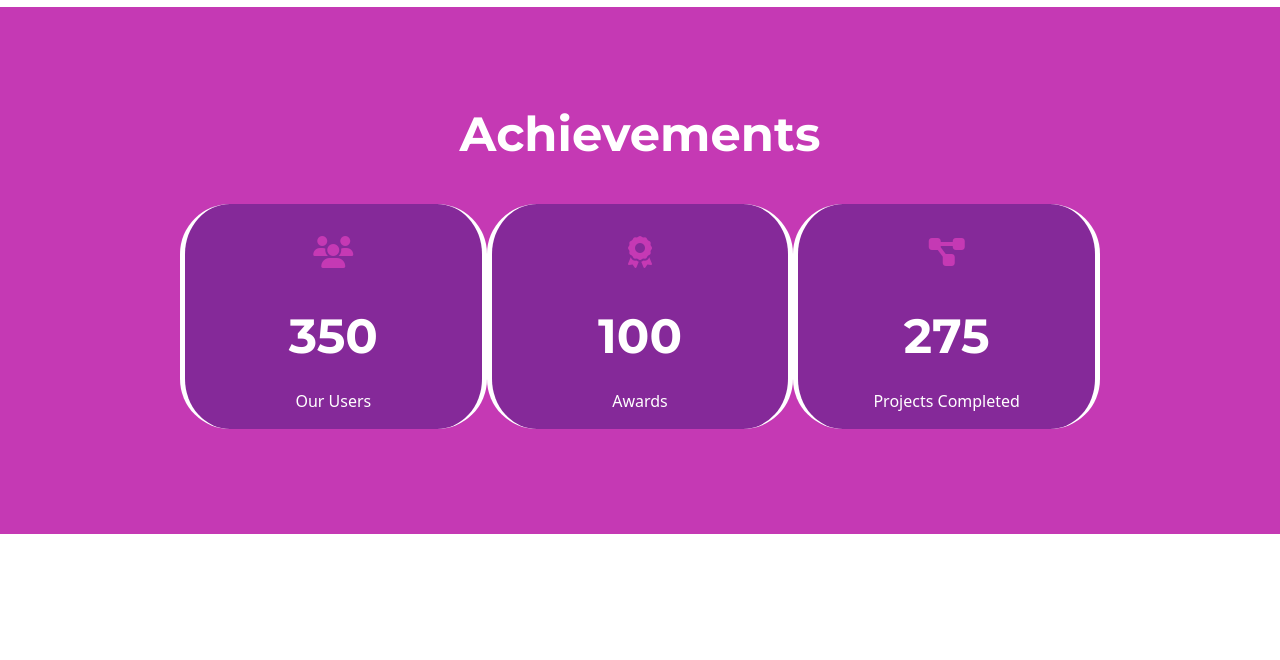
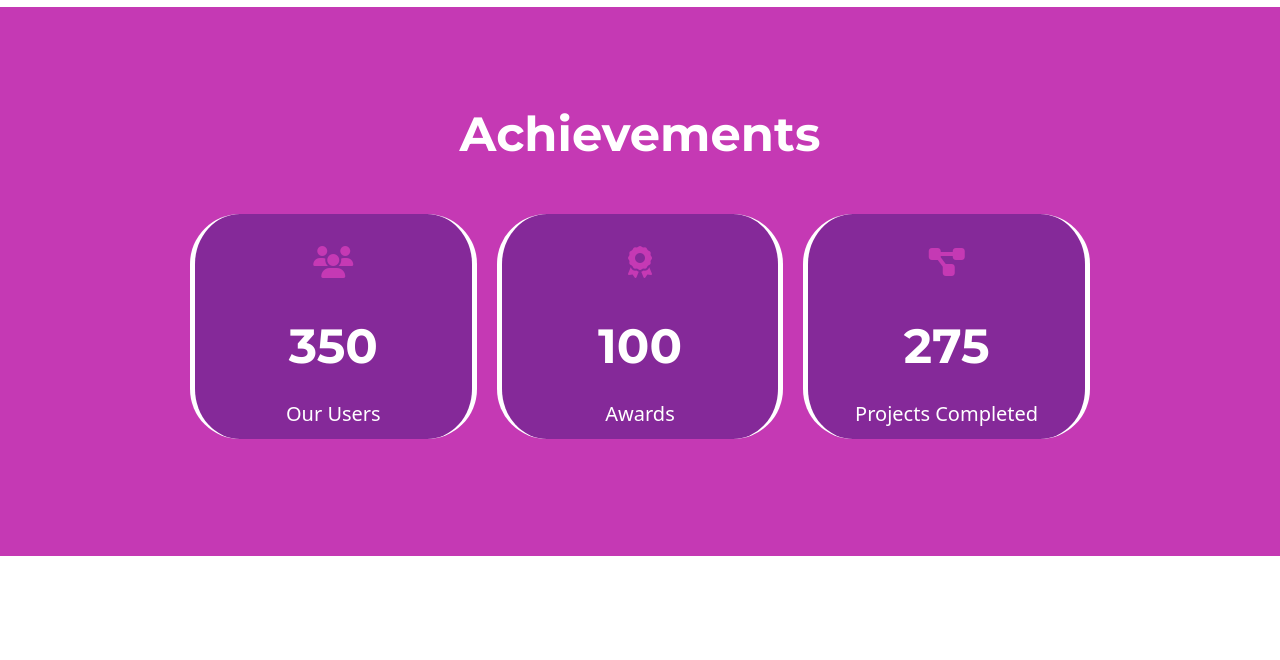
Before and after one commit to SNagarajan2243/OculusMart, a plain HTML site: page index.html in a window 1280 px wide. Shown: the part 3263-3923 px from the top of the page. Drawn offline with nearby package versions, Linux system fonts and the light colour scheme.

Commit message:
Update index.html
Update for correct the Number count column

```diff
--- a/index.html
+++ b/index.html
@@ -3,7 +3,7 @@
   <head>
     <meta charset="utf-8" />
     <title>Oculus</title>
-    <link rel="icon" type="image/x-icon" href="/image/Oculus_2.ico">
+    <link rel="icon" type="image/x-icon" href="/image/Oculus_2.ico" />
     <link rel="preconnect" href="https://fonts.googleapis.com" />
     <link rel="preconnect" href="https://fonts.gstatic.com" crossorigin />
     <link rel="preconnect" href="https://fonts.gstatic.com" crossorigin />
@@ -75,7 +75,9 @@
                 <a href="#benefits" class="nav-link"> Benefits </a>
               </li>
               <li class="nav-item">
-                <a href="#Number-count-container" class="nav-link"> Achievements </a>
+                <a href="#Number-count-container" class="nav-link">
+                  Achievements
+                </a>
               </li>
               <li class="nav-item">
                 <a href="#card-detail" class="nav-link"> Purchase </a>
@@ -314,26 +316,35 @@
     <!-- Number Increment -->
 
     <section id="Number-count">
-      <div id="Number-count-container" class="Number-count-container reveal fade-bottom">
+      <div
+        id="Number-count-container"
+        class="Number-count-container reveal fade-bottom"
+      >
         <h2>Achievements</h2>
         <div class="row">
-          <div class="col card-color">
+          <div class="Number-count-card col-lg-4 col-md-6">
+            <div class="card-color">
               <i class="fa-solid fa-users fa-2x"></i>
               <h2 class="num" data-limit="350">0</h2>
               <!-- <span>l+</span> -->
               <p class="text">Our Users</p>
             </div>
-          <div class="col card-color">
+          </div>
+          <div class="Number-count-card col-lg-4 col-md-6">
+            <div class="card-color">
               <i class="fa-solid fa-award fa-2x"></i>
               <h2 class="num" data-limit="100">0</h2>
               <!-- <span>l+</span> -->
               <p class="text">Awards</p>
             </div>
-          <div class="col card-color">
+          </div>
+          <div class="Number-count-card col-lg-4">
+            <div class="card-color">
               <i class="fa-solid fa-diagram-project fa-2x"></i>
               <h2 class="num" data-limit="275">0</h2>
               <!-- <span>l+</span> -->
               <p class="text">Projects Completed</p>
+            </div>
           </div>
         </div>
       </div>
```
Lines whose indentation alone changed are shown as unchanged.
